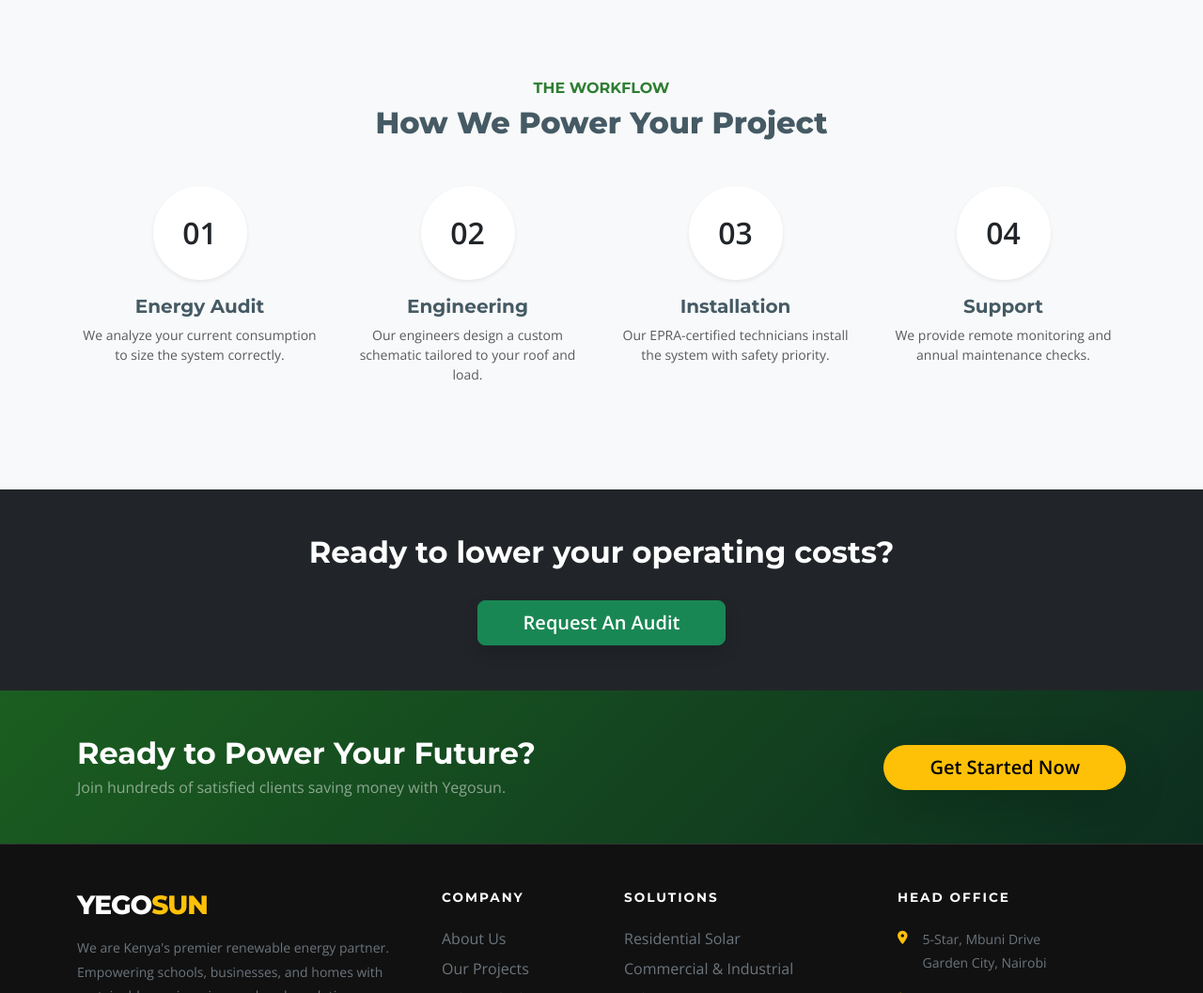
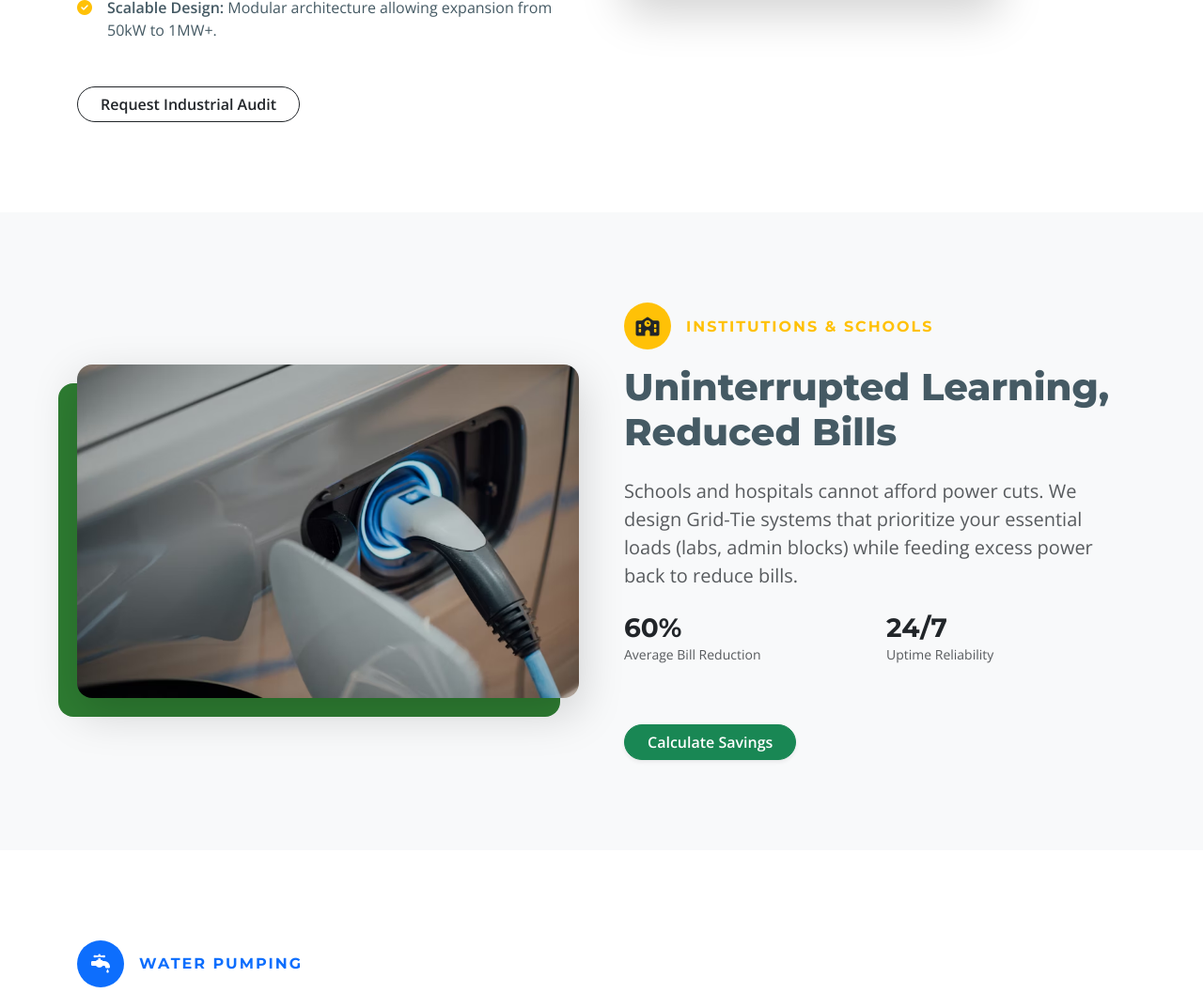
Before and after one commit to kelvin-keter/yegosun-website, a Flask app: page /services in a window 1280 px wide. Shown: the part 1071-2128 px from the top of the page at 94% size. Run offline with Flask 3, Linux system fonts and the light colour scheme.

Commit message:
Update Solutions Page: Add detailed sections, hardware table, and alternating layout

```diff
--- a/templates/services.html
+++ b/templates/services.html
@@ -2,123 +2,179 @@
 {% block title %}Our Solutions{% endblock %}
 
 {% block content %}
-<div class="position-relative py-5 bg-dark text-white" style="background: linear-gradient(rgba(0,0,0,0.7), rgba(0,0,0,0.7)), url('{{ url_for('static', filename='images/hero-3.jpg') }}'); background-size: cover; background-position: center;">
-    <div class="container py-5 text-center position-relative" style="z-index: 2;">
-        <h6 class="text-warning fw-bold text-uppercase tracking-wide mb-3">Technical Excellence</h6>
-        <h1 class="display-3 fw-extrabold mb-0">Engineered for Efficiency</h1>
-        <p class="lead text-white-50 mt-3">Comprehensive energy systems designed for the Kenyan landscape.</p>
+<div class="position-relative py-5" style="background: linear-gradient(rgba(13, 46, 31, 0.85), rgba(13, 46, 31, 0.9)), url('{{ url_for('static', filename='images/hero-3.jpg') }}'); background-size: cover; background-position: center; padding-bottom: 6rem !important;">
+    <div class="container py-5 text-center text-white">
+        <h6 class="text-warning fw-bold text-uppercase tracking-wide mb-2">Technical Excellence</h6>
+        <h1 class="display-4 fw-extrabold mb-3">Engineered for Efficiency</h1>
+        <p class="lead text-white-50 mx-auto" style="max-width: 700px;">From multi-megawatt industrial grids to community water systems, we design energy infrastructure that lasts.</p>
     </div>
 </div>
 
-<section class="py-5">
+<section class="py-5 bg-white">
     <div class="container py-5">
-        <div class="row g-4">
-            <div class="col-lg-4">
-                <div class="card h-100 border-0 shadow-lg overflow-hidden">
-                    <div class="bg-success p-4 text-white text-center">
-                        <i class="fa-solid fa-school fa-3x mb-3"></i>
-                        <h3 class="fw-bold">Institutional Solar</h3>
-                    </div>
-                    <div class="card-body p-4">
-                        <p class="text-muted">High-capacity Grid-Tie and Hybrid systems tailored for <strong>Schools, Universities, and Hospitals</strong>.</p>
-                        <ul class="list-unstyled text-muted small">
-                            <li class="mb-2"><i class="fa-solid fa-check text-success me-2"></i>Slash electricity bills by up to 70%</li>
-                            <li class="mb-2"><i class="fa-solid fa-check text-success me-2"></i>Backup power for computer labs</li>
-                            <li class="mb-2"><i class="fa-solid fa-check text-success me-2"></i>EPRA compliant designs</li>
-                        </ul>
-                    </div>
+        <div class="row align-items-center g-5">
+            <div class="col-lg-6 order-2 order-lg-1">
+                <div class="d-flex align-items-center mb-3">
+                    <span class="bg-success text-white rounded-circle d-flex align-items-center justify-content-center me-3" style="width: 50px; height: 50px;"><i class="fa-solid fa-industry fa-lg"></i></span>
+                    <h6 class="text-success fw-bold text-uppercase mb-0 tracking-wide">Commercial & Industrial</h6>
                 </div>
+                <h2 class="fw-extrabold mb-4 display-6">Heavy-Duty Power for Factories & Malls</h2>
+                <p class="text-muted lead mb-4">Stabilize your voltage and slash operational costs. Our 3-phase hybrid systems are built to handle high-inductive loads like motors, cooling units, and heavy machinery.</p>
+
+                <ul class="list-unstyled mb-5">
+                    <li class="mb-3 d-flex align-items-start"><i class="fa-solid fa-circle-check text-warning mt-1 me-3"></i> <span><strong>Peak Shaving:</strong> Automatically switch to battery during peak tariff hours to save costs.</span></li>
+                    <li class="mb-3 d-flex align-items-start"><i class="fa-solid fa-circle-check text-warning mt-1 me-3"></i> <span><strong>Voltage Stabilization:</strong> Protect expensive machinery from grid fluctuations.</span></li>
+                    <li class="mb-3 d-flex align-items-start"><i class="fa-solid fa-circle-check text-warning mt-1 me-3"></i> <span><strong>Scalable Design:</strong> Modular architecture allowing expansion from 50kW to 1MW+.</span></li>
+                </ul>
+                <a href="{{ url_for('contact') }}" class="btn btn-outline-dark rounded-pill px-4 fw-bold">Request Industrial Audit</a>
             </div>
-
-            <div class="col-lg-4">
-                <div class="card h-100 border-0 shadow-lg overflow-hidden">
-                    <div class="bg-warning p-4 text-dark text-center">
-                        <i class="fa-solid fa-industry fa-3x mb-3"></i>
-                        <h3 class="fw-bold">C&I Solutions</h3>
-                    </div>
-                    <div class="card-body p-4">
-                        <p class="text-muted">Robust 3-Phase systems for <strong>Factories, Malls, and Industrial Parks</strong>.</p>
-                        <ul class="list-unstyled text-muted small">
-                            <li class="mb-2"><i class="fa-solid fa-check text-warning me-2"></i>Supports heavy machinery</li>
-                            <li class="mb-2"><i class="fa-solid fa-check text-warning me-2"></i>Peak-shaving technology</li>
-                            <li class="mb-2"><i class="fa-solid fa-check text-warning me-2"></i>Voltage stabilization</li>
-                        </ul>
-                    </div>
-                </div>
-            </div>
-
-            <div class="col-lg-4">
-                <div class="card h-100 border-0 shadow-lg overflow-hidden">
-                    <div class="bg-primary p-4 text-white text-center">
-                        <i class="fa-solid fa-faucet-drip fa-3x mb-3"></i>
-                        <h3 class="fw-bold">Solar Water</h3>
-                    </div>
-                    <div class="card-body p-4">
-                        <p class="text-muted">Zero-cost pumping solutions for <strong>Communities, Farms, and Boreholes</strong>.</p>
-                        <ul class="list-unstyled text-muted small">
-                            <li class="mb-2"><i class="fa-solid fa-check text-primary me-2"></i>No batteries required (Direct Drive)</li>
-                            <li class="mb-2"><i class="fa-solid fa-check text-primary me-2"></i>Smart controller automation</li>
-                            <li class="mb-2"><i class="fa-solid fa-check text-primary me-2"></i>High-lift capability (300m+)</li>
-                        </ul>
-                    </div>
+            <div class="col-lg-6 order-1 order-lg-2">
+                <div class="position-relative">
+                    <div class="bg-warning position-absolute top-0 end-0 rounded-4" style="width: 100%; height: 100%; transform: translate(20px, -20px); z-index: 0;"></div>
+                    <img src="{{ url_for('static', filename='images/project-industry.jpg') }}" class="img-fluid rounded-4 shadow-lg position-relative" style="z-index: 1;" alt="Industrial Solar">
                 </div>
             </div>
         </div>
     </div>
 </section>
 
-<section class="py-5 bg-light">
+<section class="py-5" style="background-color: #f8f9fa;">
     <div class="container py-5">
-        <div class="text-center mb-5">
-            <h6 class="text-success fw-bold text-uppercase">The Workflow</h6>
-            <h2 class="fw-extrabold">How We Power Your Project</h2>
-        </div>
-
-        <div class="row text-center g-4">
-            <div class="col-md-3">
+        <div class="row align-items-center g-5">
+            <div class="col-lg-6">
                 <div class="position-relative">
-                    <div class="bg-white rounded-circle shadow-sm d-flex align-items-center justify-content-center mx-auto mb-3" style="width: 100px; height: 100px;">
-                        <span class="fw-bold fs-2 text-dark">01</span>
-                    </div>
-                    <h5 class="fw-bold">Energy Audit</h5>
-                    <p class="text-muted small">We analyze your current consumption to size the system correctly.</p>
+                    <div class="bg-success position-absolute bottom-0 start-0 rounded-4" style="width: 100%; height: 100%; transform: translate(-20px, 20px); z-index: 0;"></div>
+                    <img src="{{ url_for('static', filename='images/project-school.avif') }}" class="img-fluid rounded-4 shadow-lg position-relative" style="z-index: 1;" alt="School Solar">
                 </div>
             </div>
-            <div class="col-md-3">
+            <div class="col-lg-6">
+                <div class="d-flex align-items-center mb-3">
+                    <span class="bg-warning text-dark rounded-circle d-flex align-items-center justify-content-center me-3" style="width: 50px; height: 50px;"><i class="fa-solid fa-school fa-lg"></i></span>
+                    <h6 class="text-warning fw-bold text-uppercase mb-0 tracking-wide">Institutions & Schools</h6>
+                </div>
+                <h2 class="fw-extrabold mb-4 display-6">Uninterrupted Learning, Reduced Bills</h2>
+                <p class="text-muted lead mb-4">Schools and hospitals cannot afford power cuts. We design Grid-Tie systems that prioritize your essential loads (labs, admin blocks) while feeding excess power back to reduce bills.</p>
+
+                <div class="row g-4 mb-5">
+                    <div class="col-6">
+                        <h3 class="fw-bold text-dark mb-0">60%</h3>
+                        <p class="text-muted small">Average Bill Reduction</p>
+                    </div>
+                    <div class="col-6">
+                        <h3 class="fw-bold text-dark mb-0">24/7</h3>
+                        <p class="text-muted small">Uptime Reliability</p>
+                    </div>
+                </div>
+
+                <a href="{{ url_for('calculator') }}" class="btn btn-success rounded-pill px-4 fw-bold shadow-sm">Calculate Savings</a>
+            </div>
+        </div>
+    </div>
+</section>
+
+<section class="py-5 bg-white">
+    <div class="container py-5">
+        <div class="row align-items-center g-5">
+            <div class="col-lg-6 order-2 order-lg-1">
+                <div class="d-flex align-items-center mb-3">
+                    <span class="bg-primary text-white rounded-circle d-flex align-items-center justify-content-center me-3" style="width: 50px; height: 50px;"><i class="fa-solid fa-faucet-drip fa-lg"></i></span>
+                    <h6 class="text-primary fw-bold text-uppercase mb-0 tracking-wide">Water Pumping</h6>
+                </div>
+                <h2 class="fw-extrabold mb-4 display-6">Diesel-Free Water Supply</h2>
+                <p class="text-muted lead mb-4">The most cost-effective solution for communities and agriculture. Our Direct-Drive systems eliminate the need for batteries, pumping water whenever the sun shines.</p>
+
+                <ul class="list-unstyled mb-5">
+                    <li class="mb-2"><i class="fa-solid fa-check text-primary me-2"></i> Zero fuel costs</li>
+                    <li class="mb-2"><i class="fa-solid fa-check text-primary me-2"></i> Heads up to 300 meters</li>
+                    <li class="mb-2"><i class="fa-solid fa-check text-primary me-2"></i> Smart float-switch automation</li>
+                </ul>
+                <a href="{{ url_for('contact') }}" class="btn btn-outline-primary rounded-pill px-4 fw-bold">Get Pumping Quote</a>
+            </div>
+            <div class="col-lg-6 order-1 order-lg-2">
                 <div class="position-relative">
-                    <div class="bg-white rounded-circle shadow-sm d-flex align-items-center justify-content-center mx-auto mb-3" style="width: 100px; height: 100px;">
-                        <span class="fw-bold fs-2 text-dark">02</span>
-                    </div>
-                    <h5 class="fw-bold">Engineering</h5>
-                    <p class="text-muted small">Our engineers design a custom schematic tailored to your roof and load.</p>
-                </div>
-            </div>
-            <div class="col-md-3">
-                <div class="position-relative">
-                    <div class="bg-white rounded-circle shadow-sm d-flex align-items-center justify-content-center mx-auto mb-3" style="width: 100px; height: 100px;">
-                        <span class="fw-bold fs-2 text-dark">03</span>
-                    </div>
-                    <h5 class="fw-bold">Installation</h5>
-                    <p class="text-muted small">Our EPRA-certified technicians install the system with safety priority.</p>
-                </div>
-            </div>
-            <div class="col-md-3">
-                <div class="position-relative">
-                    <div class="bg-white rounded-circle shadow-sm d-flex align-items-center justify-content-center mx-auto mb-3" style="width: 100px; height: 100px;">
-                        <span class="fw-bold fs-2 text-dark">04</span>
-                    </div>
-                    <h5 class="fw-bold">Support</h5>
-                    <p class="text-muted small">We provide remote monitoring and annual maintenance checks.</p>
+                    <div class="bg-primary position-absolute top-0 end-0 rounded-4" style="width: 100%; height: 100%; transform: translate(20px, -20px); z-index: 0; opacity: 0.2;"></div>
+                    <img src="{{ url_for('static', filename='images/project-water.jpg') }}" class="img-fluid rounded-4 shadow-lg position-relative" style="z-index: 1;" alt="Solar Water">
                 </div>
             </div>
         </div>
     </div>
 </section>
 
-<section class="py-5 bg-dark text-white text-center">
-    <div class="container">
-        <h2 class="fw-bold mb-3">Ready to lower your operating costs?</h2>
-        <a href="{{ url_for('contact') }}" class="btn btn-success btn-lg px-5 fw-bold shadow mt-3">Request An Audit</a>
+<section class="py-5 bg-dark text-white">
+    <div class="container py-5">
+        <div class="text-center mb-5">
+            <h6 class="text-warning fw-bold text-uppercase">The Hardware</h6>
+            <h2 class="fw-extrabold">Only Tier-1 Components</h2>
+            <p class="text-white-50">We do not compromise on quality. Every installation uses globally certified equipment.</p>
+        </div>
+
+        <div class="table-responsive">
+            <table class="table table-dark table-hover border-secondary align-middle">
+                <thead>
+                    <tr class="text-uppercase text-secondary small">
+                        <th class="py-3 ps-4">Component</th>
+                        <th class="py-3">Preferred Brands</th>
+                        <th class="py-3">Warranty</th>
+                        <th class="py-3 pe-4">Why We Use It</th>
+                    </tr>
+                </thead>
+                <tbody>
+                    <tr>
+                        <td class="ps-4 fw-bold text-warning"><i class="fa-solid fa-solar-panel me-2"></i> Solar Panels</td>
+                        <td>Jinko, Longi, JA Solar</td>
+                        <td>25 Years</td>
+                        <td class="text-white-50 small">Highest efficiency per square meter in low light conditions.</td>
+                    </tr>
+                    <tr>
+                        <td class="ps-4 fw-bold text-warning"><i class="fa-solid fa-car-battery me-2"></i> Inverters</td>
+                        <td>Victron, Huawei, SMA</td>
+                        <td>5-10 Years</td>
+                        <td class="text-white-50 small">Robust surge protection and remote monitoring capabilities.</td>
+                    </tr>
+                    <tr>
+                        <td class="ps-4 fw-bold text-warning"><i class="fa-solid fa-battery-full me-2"></i> Storage</td>
+                        <td>Pylontech, Tesla, Freedom Won</td>
+                        <td>10 Years</td>
+                        <td class="text-white-50 small">Lithium Iron Phosphate (LiFePO4) for safety and longevity.</td>
+                    </tr>
+                </tbody>
+            </table>
+        </div>
+    </div>
+</section>
+
+<section class="py-5 bg-light">
+    <div class="container py-5 text-center">
+        <h6 class="text-success fw-bold text-uppercase">Next Steps</h6>
+        <h2 class="fw-extrabold mb-4">How We Power Your Project</h2>
+
+        <div class="row g-4 justify-content-center">
+            <div class="col-md-3">
+                <div class="p-4 bg-white shadow-sm rounded-4 h-100">
+                    <span class="display-4 fw-bold text-black-50 mb-3 d-block">01</span>
+                    <h5 class="fw-bold">Energy Audit</h5>
+                    <p class="text-muted small">We analyze your consumption patterns.</p>
+                </div>
+            </div>
+            <div class="col-md-3">
+                <div class="p-4 bg-white shadow-sm rounded-4 h-100">
+                    <span class="display-4 fw-bold text-black-50 mb-3 d-block">02</span>
+                    <h5 class="fw-bold">Design</h5>
+                    <p class="text-muted small">Custom engineering schematic.</p>
+                </div>
+            </div>
+            <div class="col-md-3">
+                <div class="p-4 bg-white shadow-sm rounded-4 h-100">
+                    <span class="display-4 fw-bold text-black-50 mb-3 d-block">03</span>
+                    <h5 class="fw-bold">Install</h5>
+                    <p class="text-muted small">Execution by EPRA certified teams.</p>
+                </div>
+            </div>
+        </div>
+
+        <div class="mt-5">
+            <a href="{{ url_for('contact') }}" class="btn btn-warning btn-lg px-5 fw-bold shadow-lg rounded-pill">Start Your Project</a>
+        </div>
     </div>
 </section>
 {% endblock %}
```
